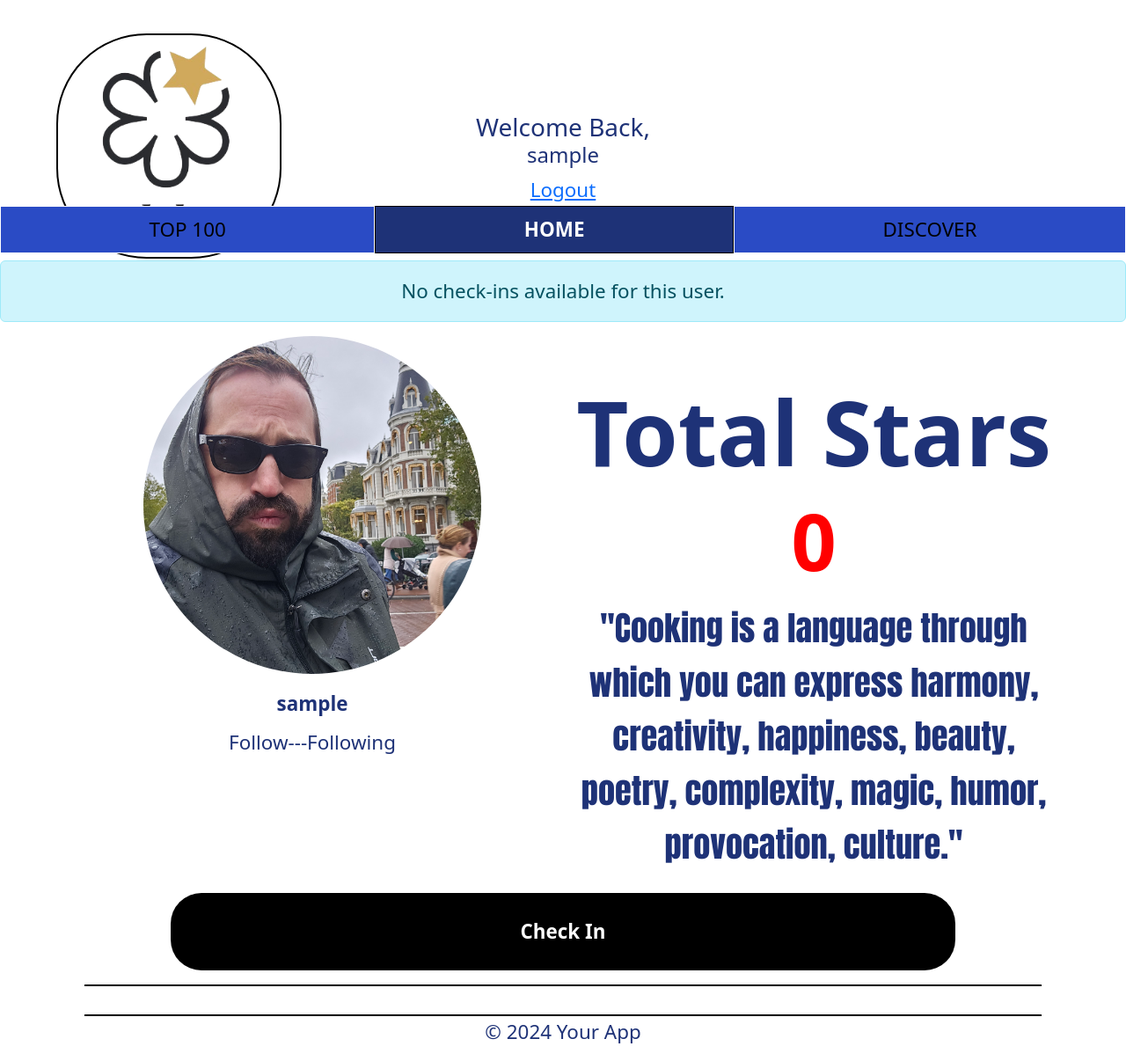
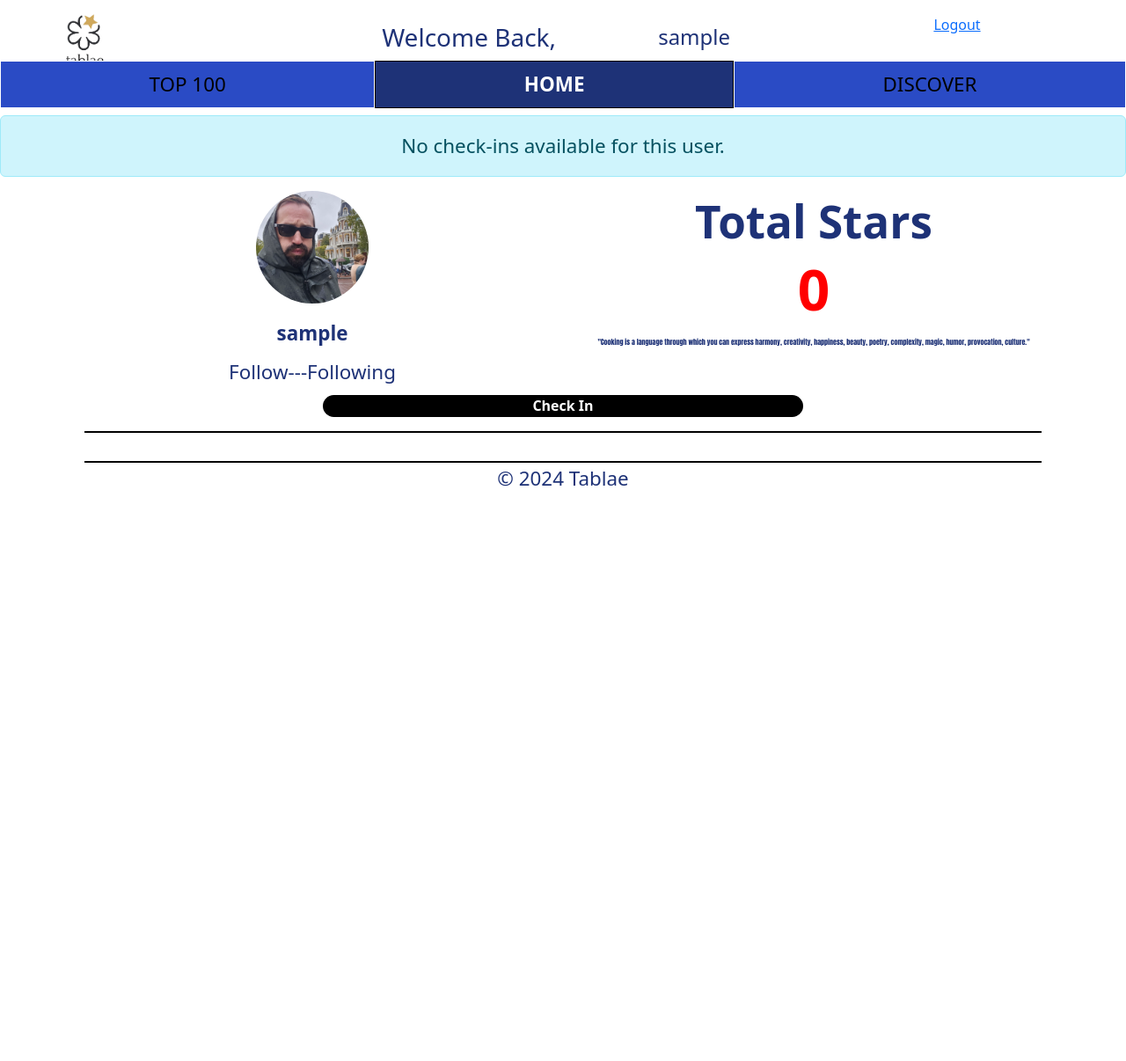
Before and after one commit to AndrewGuadi/michelin-joint, a Flask app: page / in a window 1280 px wide. Shown: the whole page at 88% size. After the commit the page ends 553 px from the top, so only its background shows below. Run offline with Flask 3, Linux system fonts and the light colour scheme; the visitor is signed in with stand-in values (Sample User, id 1); data that the repository does not hold is empty; some libraries are stand-ins or nearby versions.

Commit message:
Corrected Responsiveness across all devices

```diff
--- a/static/css/base.css
+++ b/static/css/base.css
@@ -32,8 +32,8 @@ body {
     margin:auto;
     left:5vw;
     top:3vw;
-    border-radius: 40%;
-    border:2px solid black;
+    /* border-radius: 40%;
+    border:2px solid black; */
 }
 
 #logo{
@@ -83,7 +83,54 @@ body {
 /* Mobile First Media Queries */
 @media (min-width: 768px) {
     body {
-        font-size: 1.2rem;
+        font-size: 1.0rem;
+    }
+
+    #logo{
+        position: relative;
+        margin:auto;
+        width:5vw;
+        height:5vw;
+        bottom:2vw;
+    }
+
+    .logo-wrapper{
+        margin:auto;
+        height:5vw;
+        width:5vw;
+        display:flex;
+        justify-content: center;
+        align-items: center;
+    }
+
+    .ifuser-wrapper{
+        display:flex;
+        top:2vw;
+        position: relative;
+        width:40vw;
+        justify-content: center;
+        left:27vw;
+    }
+
+    .ifuser-wrapper h3{
+        margin: auto;
+        margin-top:0vw;
+        width:25vw;
+        /* left:15vw; */
+    }
+
+    .ifuser-wrapper h4{
+        position: relative;
+        margin:auto;
+        /* left:-15vw; */
+    }
+
+    #logout{
+        position:relative;
+        left:35vw;
+        align-items: center;
+        bottom:2vw;
+        font-size: 1rem;
     }
 }
 
--- a/static/css/user-profile.css
+++ b/static/css/user-profile.css
@@ -87,3 +87,46 @@
     -webkit-line-clamp: 2; /* Number of lines you want to display before truncating */
     margin-bottom: 0;
 }
+
+
+
+
+/* ---------------------------------------------------------------------------------- */
+/* desktop display */
+@media screen and (min-width: 768px) {
+    /* Styles for screens wider than 768 pixels go here */
+
+    .profile-image{
+        height:10vw;
+        width:10vw;
+    }
+
+    .profile-starcount h3 {
+        font-size: 4vw;
+    }
+
+    .profile-starcount h6 {
+        font-size: 5vw;
+    }
+
+    .profile-quote {
+        font-size: 0.5rem;
+    }
+
+    #checkin {
+        font-size: 1rem;
+        padding: 0vw;
+        width: auto;
+        height: auto;
+        align-items: center;
+    }
+
+    .custom-card {
+        width: 20%;
+    }
+
+    .custom-card-img {
+        height: 15vw;
+        object-fit: cover;
+    }
+}
--- a/templates/base.html
+++ b/templates/base.html
@@ -20,7 +20,7 @@
             <h3>Welcome Back,</h3>
             <h4>{{ current_user.username }}</h4>
         </div>
-        <a href="{{ url_for('logout')}}">Logout</a>
+        <a id="logout" href="{{ url_for('logout')}}">Logout</a>
         {% else %}
         <div class="ifuser-wrapper">
           <h3>Where To</h3>
@@ -51,7 +51,7 @@
     </main>
 
     <footer>
-        <p>&copy; 2024 Your App</p>
+        <p>&copy; 2024 Tablae</p>
     </footer>
 
     {% block scripts %} {% endblock %}
--- a/templates/user-profile.html
+++ b/templates/user-profile.html
@@ -26,7 +26,7 @@
         </div>
 
         <!-- Right side -->
-        <div class="col-6 mt-5">
+        <div class="col-6 mt-3 mt-md-1">
             <div class="profile-starcount mb-3">
                 <h3>Total Stars</h3>
                 <h6>{{ user.total_stars }}</h6>
@@ -36,8 +36,8 @@
     </div>
 
     <!-- Check In Button -->
-    <div class="row mt-3">
-        <div class="col-12 py-2">
+    <div class="row mt-3n justify-content-center">
+        <div class="col-12 col-md-6 py-2">
             <div id="checkin">Check In</div>
         </div>
     </div>
```
